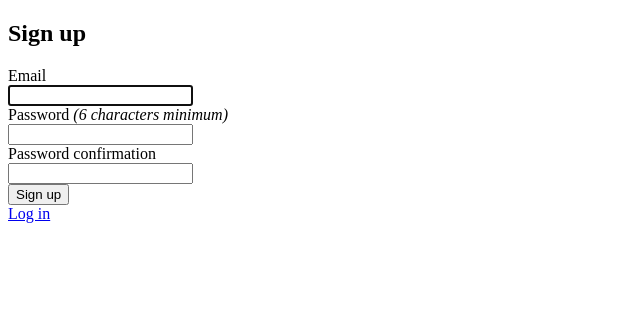
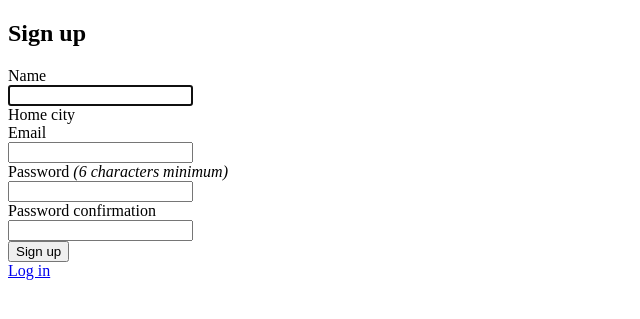
Before and after one commit to ricecake88/rails_project_travel, a Rails app: page /users/sign_up in a window 1280 px wide. Shown: the top 319 px of the page, without its empty margins (0-640 px from the left). Run offline with Rails 7, Linux system fonts and the light colour scheme.

Commit message:
Added field for name to User signup page

```diff
--- a/app/views/users/registrations/new.html.erb
+++ b/app/views/users/registrations/new.html.erb
@@ -2,6 +2,16 @@
 
 <%= form_for(resource, as: resource_name, url: registration_path(resource_name)) do |f| %>
   <%= render "devise/shared/error_messages", resource: resource %>
+
+  <div class="field">
+    <%= f.label :name %><br />
+    <%= f.text_field :name, autofocus: true, autocomplete: "enter name"%>
+  </div>
+
+  <div class="field">
+    <%= f.label :home_city %><br />
+  </div>
+
 
   <div class="field">
     <%= f.label :email %><br />
```
